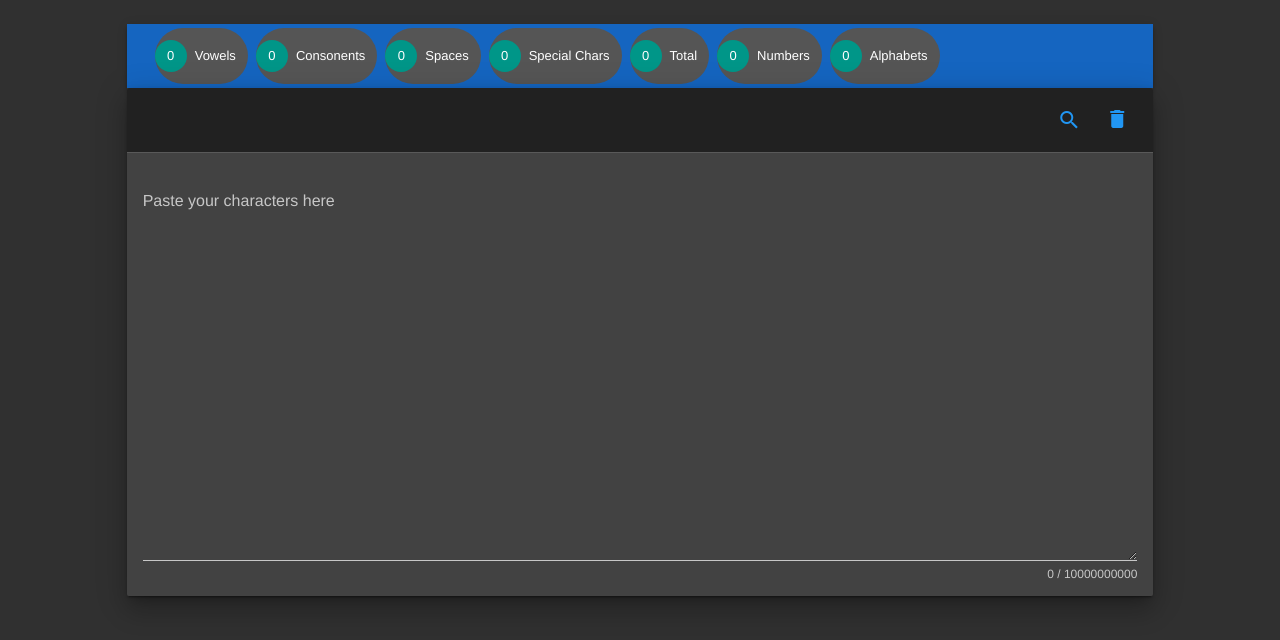
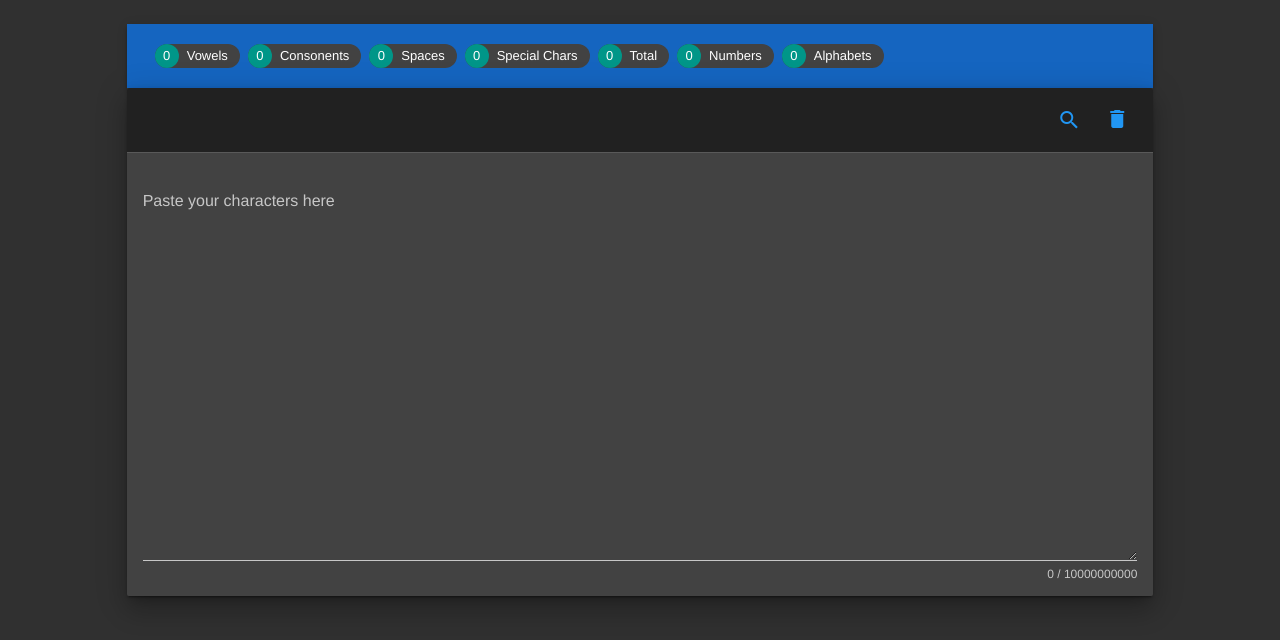
Before and after one commit to mohitkyadav/count_chars, a Vue app: page / in a window 1280 px wide. Shown: the top 640 px of the page. Built offline with nearby package versions, Linux system fonts and the light colour scheme.

Commit message:
small chips

```diff
--- a/src/components/Landing.vue
+++ b/src/components/Landing.vue
@@ -7,10 +7,12 @@
           <v-flex xs12 sm8 md10>
           <v-toolbar color="blue darken-3">
             <v-toolbar-items>
-              <v-chip v-for="i in counts"  :key="i.type">
-                <v-avatar class="teal">{{ i.count }}</v-avatar>
-                {{ i.type }}
-              </v-chip>
+              <v-layout align-center="true" justify-center="true">
+                <v-chip color="secondary" small="true" text-color="white" v-for="i in counts"  :key="i.type">
+                  <v-avatar class="teal">{{ i.count }}</v-avatar>
+                  {{ i.type }}
+                </v-chip>
+              </v-layout>
             </v-toolbar-items>
           </v-toolbar>
 
```
Also changed, not shown: 10 other files (tests, documents, lock files or other folders).
